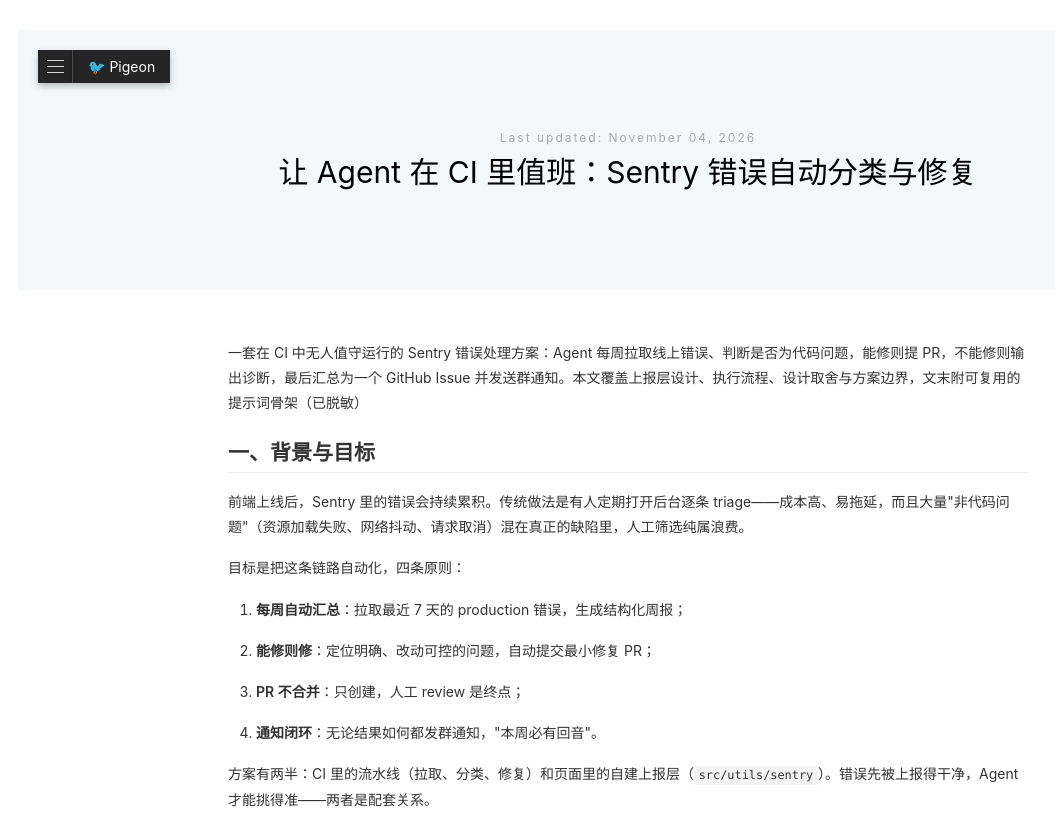
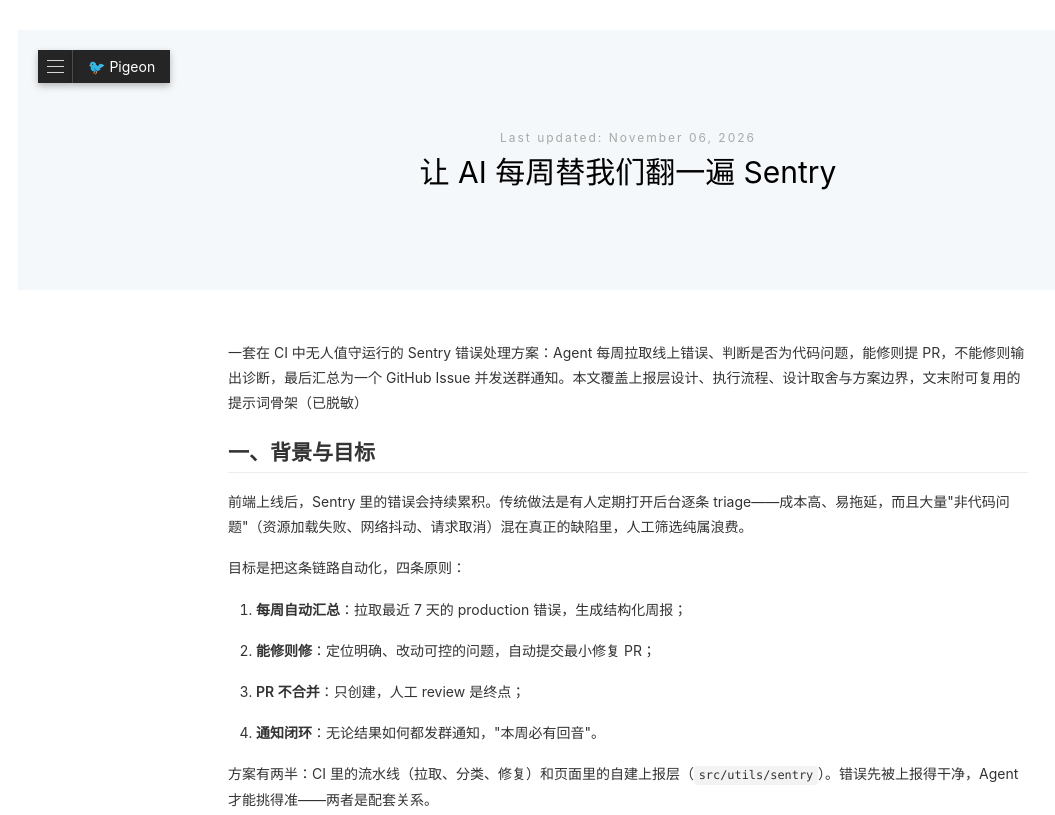
Before and after one commit to LoeiFy/loeify.github.io, a website: page docs/posts/6194222461.html in a window 1280 px wide. Shown: the top 815 px of the page, without its empty margins (12-1067 px from the left). Drawn offline with nearby package versions, Linux system fonts and the light colour scheme.

Commit message:
Updated by github action - 2026-11-06T00:48:07Z

```diff
--- a/docs/posts/6194222461.html
+++ b/docs/posts/6194222461.html
@@ -10,7 +10,7 @@
 <link rel="stylesheet" href="/assets/style.css" />
 
 <title>
-🐦 Pigeon / 让 Agent 在 CI 里值班：Sentry 错误自动分类与修复
+🐦 Pigeon / 让 AI 每周替我们翻一遍 Sentry
 </title>
 </head>
 <body>
@@ -36,11 +36,11 @@
 
   <a style="display:none" href="/categories/uncategorized/">Uncategorized</a>
 
-  Last updated: November 04, 2026
+  Last updated: November 06, 2026
 </p>
 
       <h2>
-让 Agent 在 CI 里值班：Sentry 错误自动分类与修复
+让 AI 每周替我们翻一遍 Sentry
 </h2>
     </div>
   </div>
```
Also changed, not shown: docs/archives/index.html (+1 -1 lines), docs/categories/uncategorized/index.html (+1 -1 lines), docs/index.html (+1 -1 lines), docs/posts/3020147276.html (+1 -1 lines).
